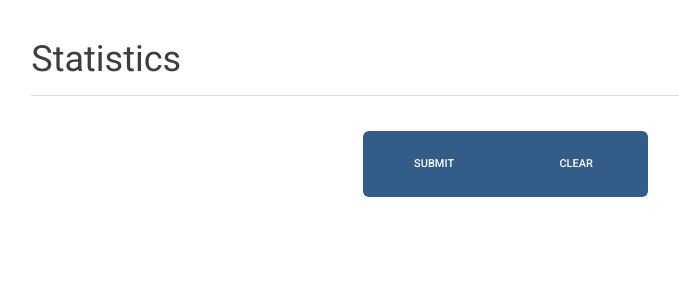
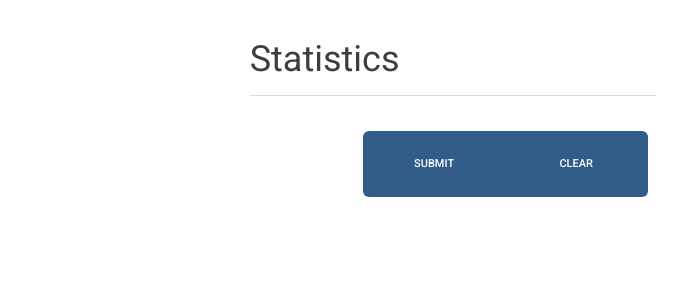
Before and after one commit to ariarezaei/rstor, a Django app: page /manage/create in a window 1280 px wide. Shown: the part 61-361 px from the top of the page, without its empty margins (187-866 px from the left). Run offline with Django 3.2, Linux system fonts and the light colour scheme; parts of the project's set-up code (start-up, migrations or seed data) failed here and were passed over; some libraries are stand-ins or nearby versions.

Commit message:
Create and Edit pages

```diff
--- a/manageCaches/templates/create.html
+++ b/manageCaches/templates/create.html
@@ -13,7 +13,7 @@
 
 {% block content %}
     <div class="row">
-        <div class="col-lg-12">
+        <div class="col-lg-6 col-lg-offset-3">
             <h1 class="page-header">Statistics</h1>
         </div>
     </div>
```
